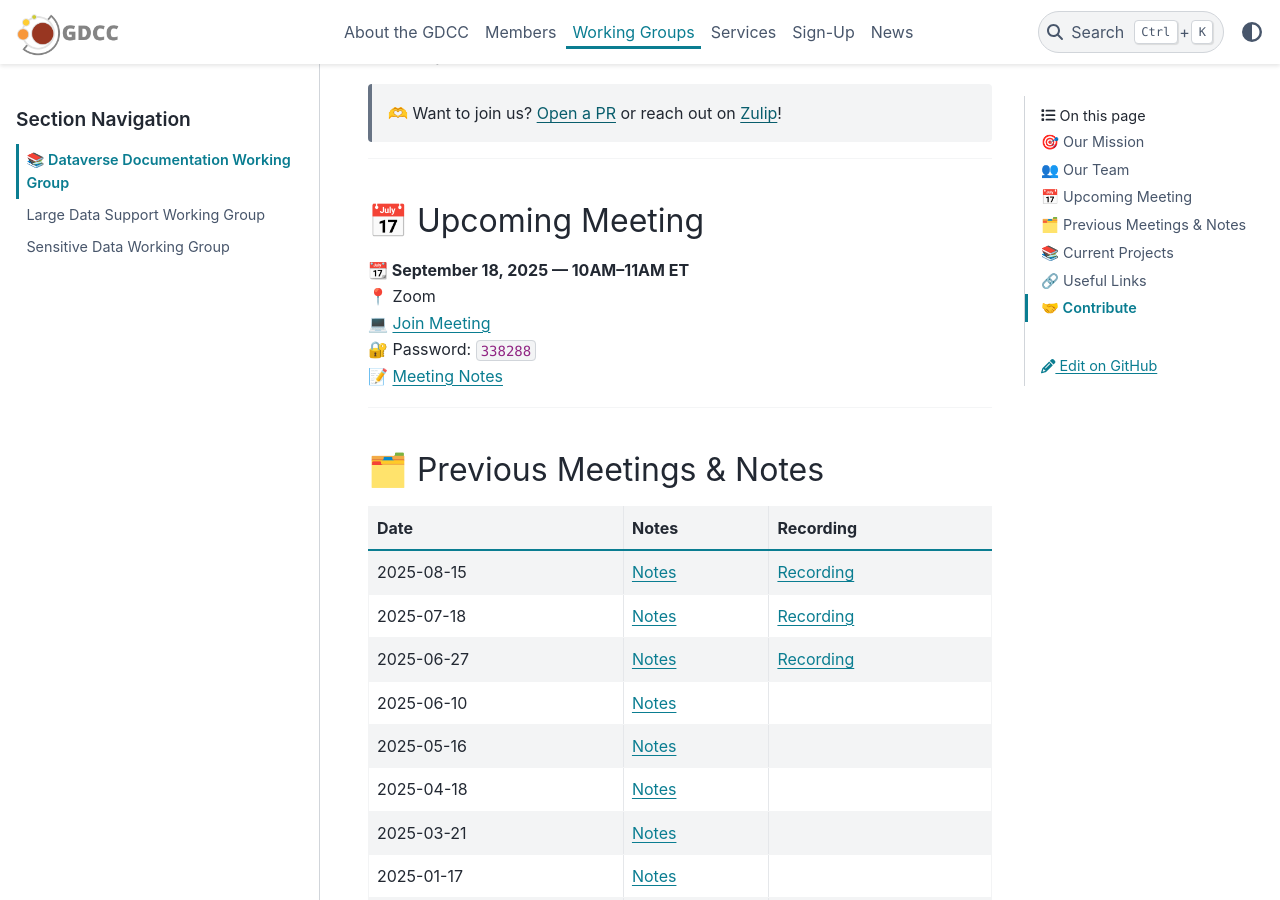
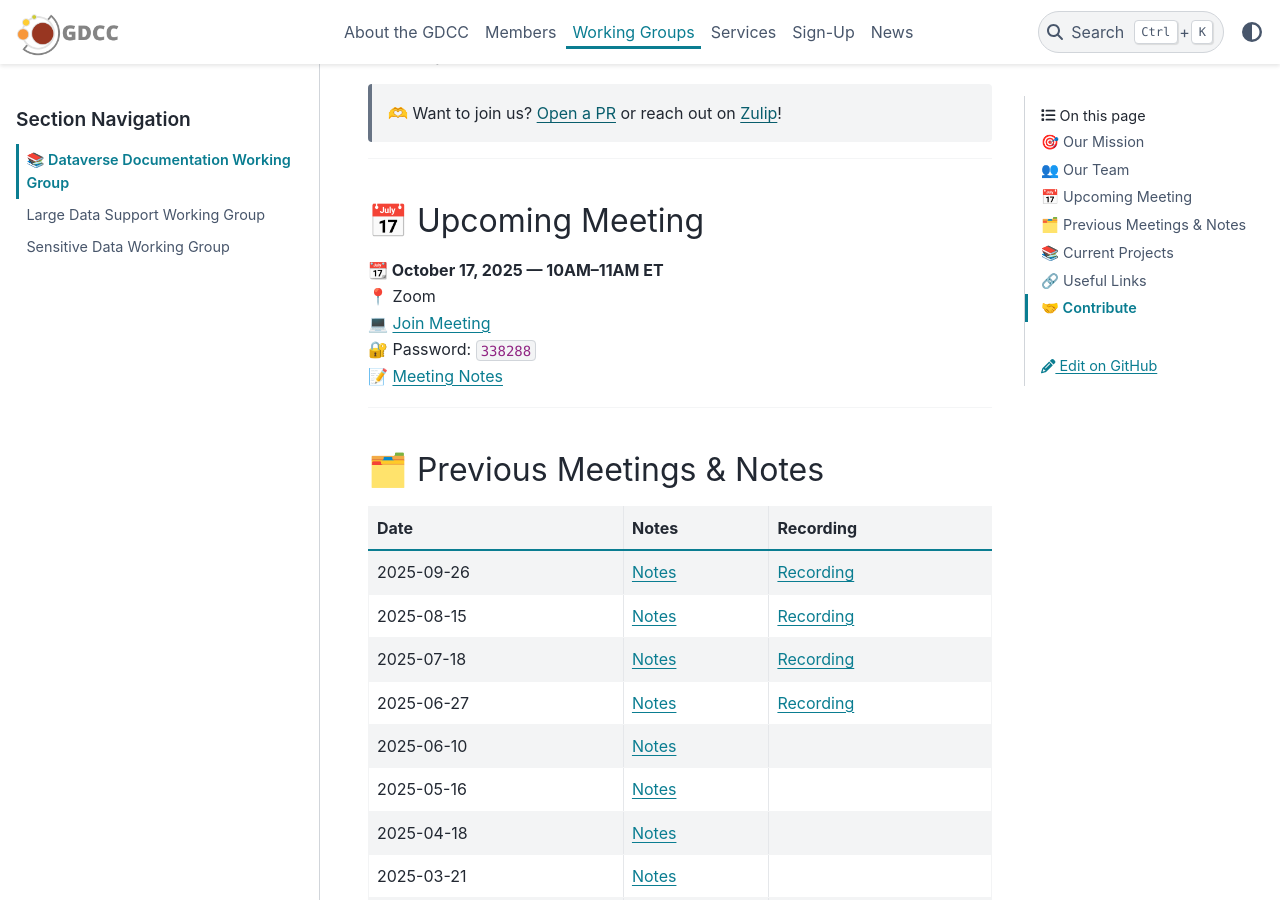
Before and after one commit to gdcc/www.gdcc.io, a Sphinx documentation site: the page built from source/working-groups/documentation.md, in a window 1280 px wide and 900 px high, scrolled down 1094 px. Built offline with Sphinx 7.4.7 and the PyData theme 0.15.4, drawn with Linux system fonts in a browser that asks for light colours.

Commit message:
Update upcoming meeting date and previous meetings
updates

```diff
--- a/source/working-groups/documentation.md
+++ b/source/working-groups/documentation.md
@@ -35,7 +35,7 @@ We are a mix of developers, writers, testers, and Dataverse enthusiasts from acr
 
 ## 📅 Upcoming Meeting
 
-**📆 September 18, 2025 — 10AM–11AM ET**
+**📆 October 17, 2025 — 10AM–11AM ET**
 📍 Zoom
 💻 [Join Meeting](https://harvard.zoom.us/j/98933135345?pwd=sUKojqQE5UwyIzY4aVDdgbs7uNFui2.1)
 🔐 Password: `338288`
@@ -47,6 +47,7 @@ We are a mix of developers, writers, testers, and Dataverse enthusiasts from acr
 
 | Date        | Notes           | Recording      |
 |-------------|------------------|----------------|
+| 2025-09-26  | [Notes](https://docs.google.com/document/d/1dX8ktajVsRDk-MDF-yHWV0f4vIe8U3DWrSzIerVGlF8/edit?usp=sharing) | [Recording](https://drive.google.com/file/d/1a7LLwI2oHEte7XOwhvz7F7Y2_0RtR2c8/view?usp=sharing) |
 | 2025-08-15  | [Notes](https://docs.google.com/document/d/1dX8ktajVsRDk-MDF-yHWV0f4vIe8U3DWrSzIerVGlF8/edit?usp=sharing) | [Recording](https://drive.google.com/file/d/1hyXwnVIYeqrT7hAuQKG6fUgk7lSO0puO/view?usp=sharing) |
 | 2025-07-18  | [Notes](https://docs.google.com/document/d/1dX8ktajVsRDk-MDF-yHWV0f4vIe8U3DWrSzIerVGlF8/edit?usp=sharing) | [Recording](https://drive.google.com/file/d/1PPZE_sBm-Ky1e1M7Kj8DVi584pUNInBX/view?usp=drive_link) |
 | 2025-06-27  | [Notes](https://docs.google.com/document/d/1dX8ktajVsRDk-MDF-yHWV0f4vIe8U3DWrSzIerVGlF8/edit?usp=sharing) | [Recording](https://drive.google.com/file/d/1wIlck6tD6FB0Grt8i2qbA_Nrm_yAmies/view?usp=drive_link) |
```
